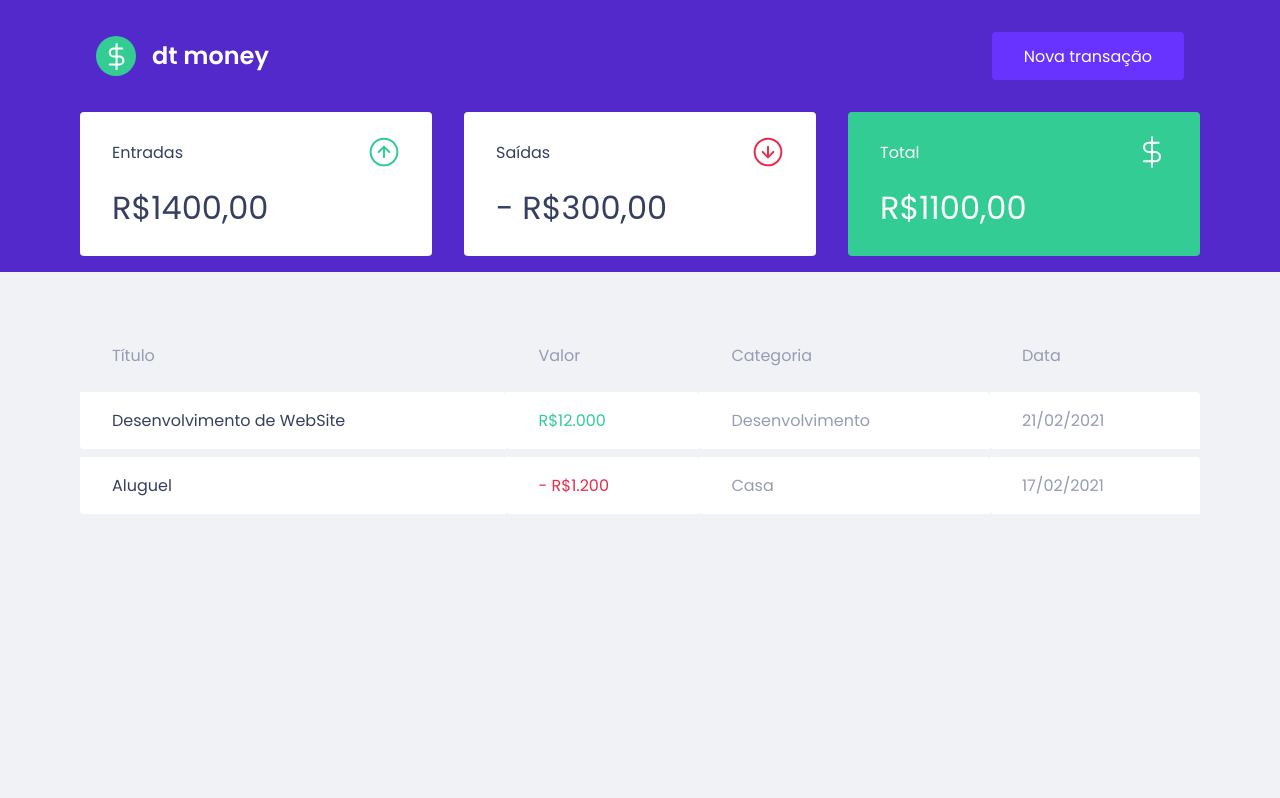
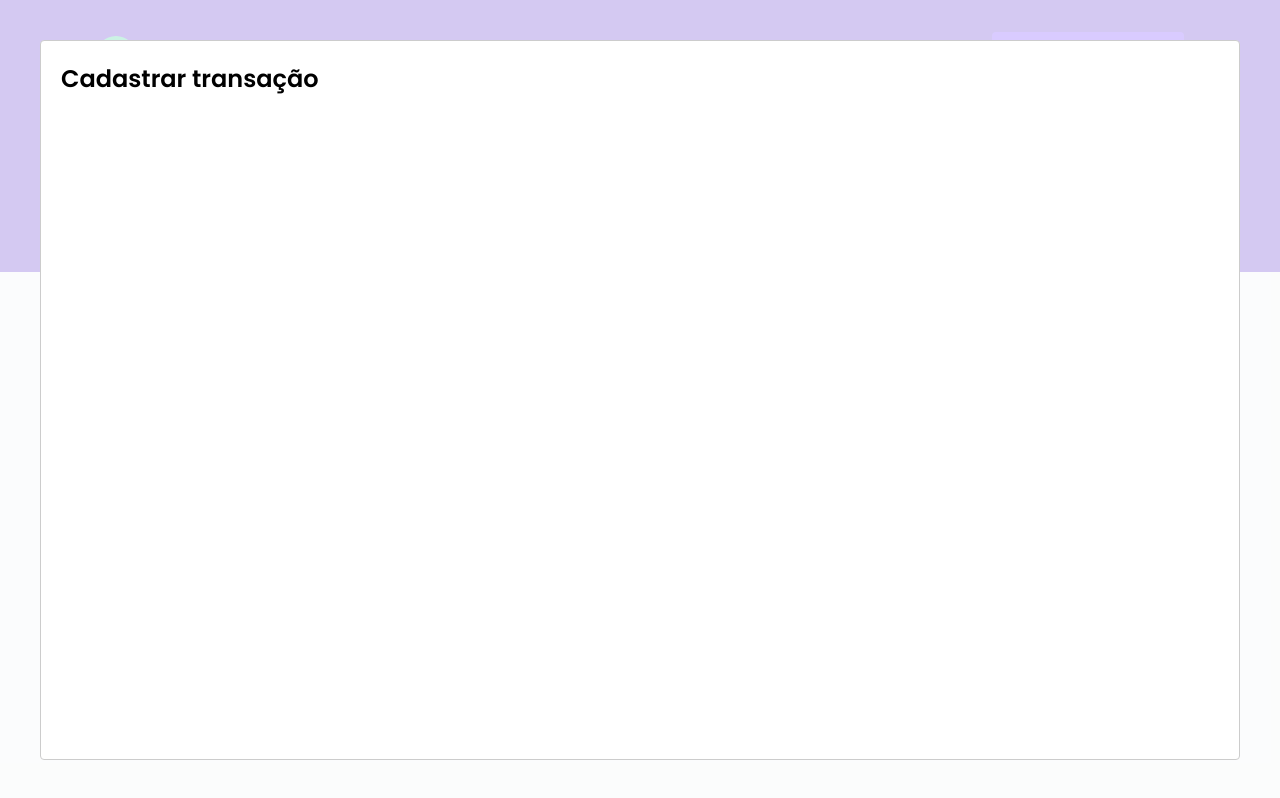
Before and after one commit to lucaslacerdaa/dtmoney, a React (Create React App) app: page / in a window 1280 px wide. Both pictures are taken after a click on the button "Nova transação". Built offline with nearby package versions, Linux system fonts and the light colour scheme; no server answers; what miragejs would draw is missing.

Commit message:
Feature: iniciando estrutura do Modal

```diff
--- a/src/components/Header/index.tsx
+++ b/src/components/Header/index.tsx
@@ -1,14 +1,33 @@
+import { useState } from 'react'
 import logoImg from '../../assets/logo.svg'
+import Modal from  'react-modal'
 import { Container, Content } from './styles'
 
 export function Header() {
+    const [isNewTransactionModalOpen, setIsNewTransactionModalOpen] = useState(false);
+
+    function handleOpenNewTransactionModal(){
+        setIsNewTransactionModalOpen(true);
+    }
+    function handleCloseNewTransactionModal(){
+        setIsNewTransactionModalOpen(false);
+    }
+
+
     return(
         <Container>
             <Content>
                 <img src={logoImg} alt="dt money" />
-                <button type="button">
+                <button type="button" onClick={handleOpenNewTransactionModal}>
                     Nova transação
                 </button>
+
+                <Modal
+                    isOpen={isNewTransactionModalOpen}
+                    onRequestClose={handleCloseNewTransactionModal}
+                >
+                    <h2>Cadastrar transação</h2>
+                </Modal>
             </Content>
         </Container>
     )
```
